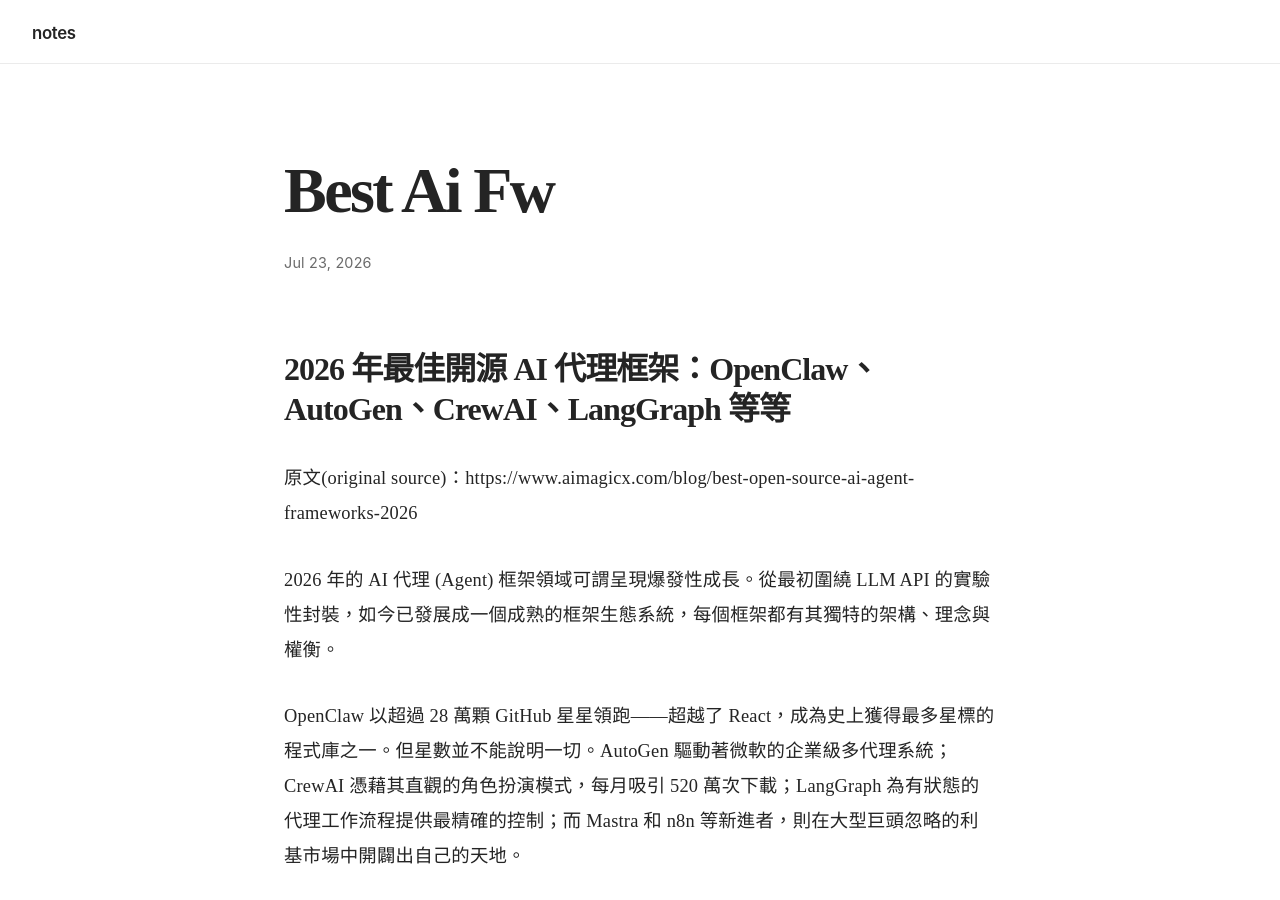
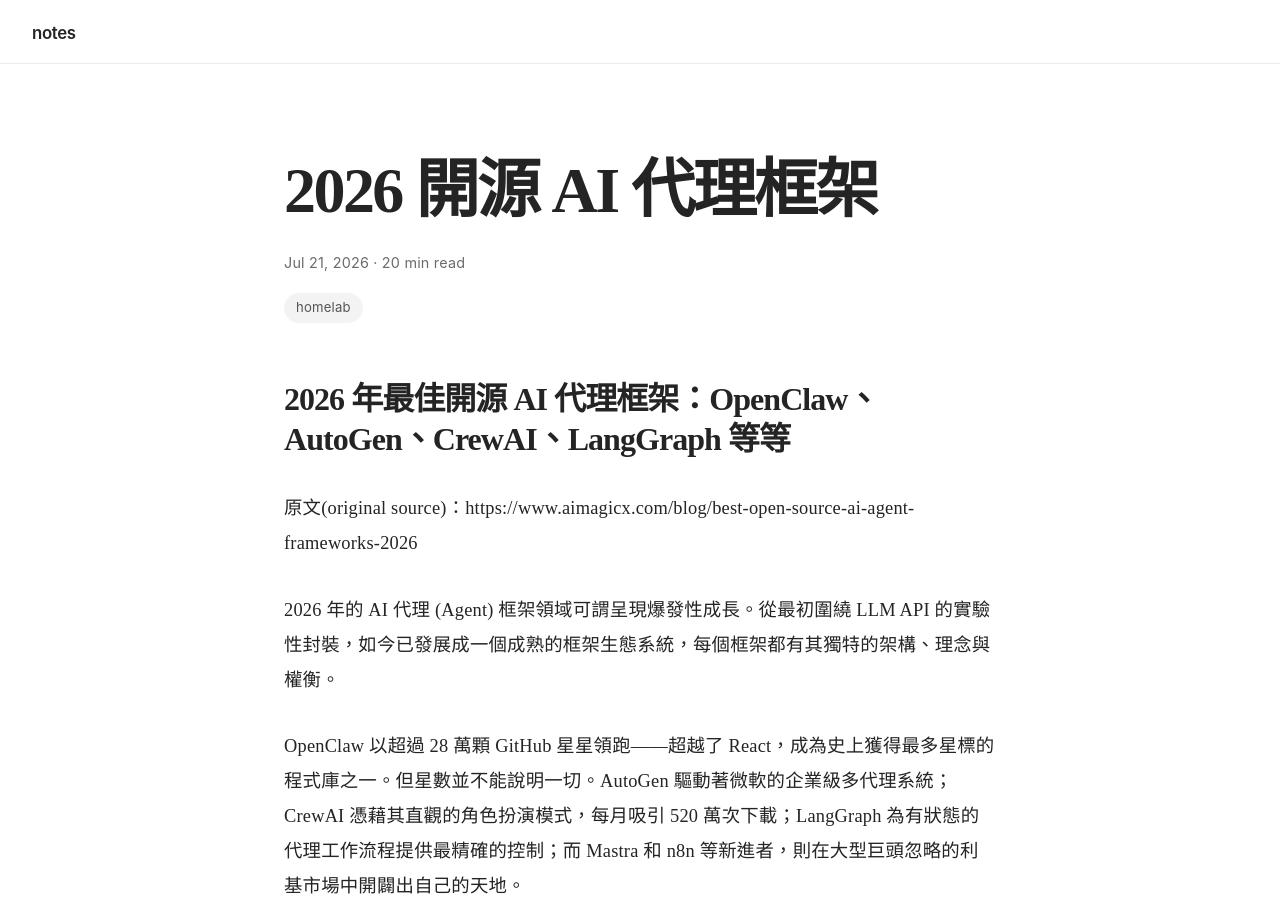
Before and after one commit to linjose/notes, a Jekyll site: the page built from _posts/2026-07-23-Best-AI-FW.md, in a window 1280 px wide and 900 px high. Built offline with Jekyll 4.4.1, drawn with Linux system fonts in a browser that asks for light colours; our own code applies the rules of GitHub Pages for plain Markdown files.

Commit message:
Update 2026-07-23-Best-AI-FW.md

```diff
--- a/_posts/2026-07-23-Best-AI-FW.md
+++ b/_posts/2026-07-23-Best-AI-FW.md
@@ -1,3 +1,12 @@
+---
+layout: post
+title: 2026 開源 AI 代理框架
+date: 2026-07-21
+reading_time: 20 min read
+tags: [homelab]
+excerpt:
+---
+
 ## 2026 年最佳開源 AI 代理框架：OpenClaw、AutoGen、CrewAI、LangGraph 等等
 
 原文(original source)：https://www.aimagicx.com/blog/best-open-source-ai-agent-frameworks-2026
```
